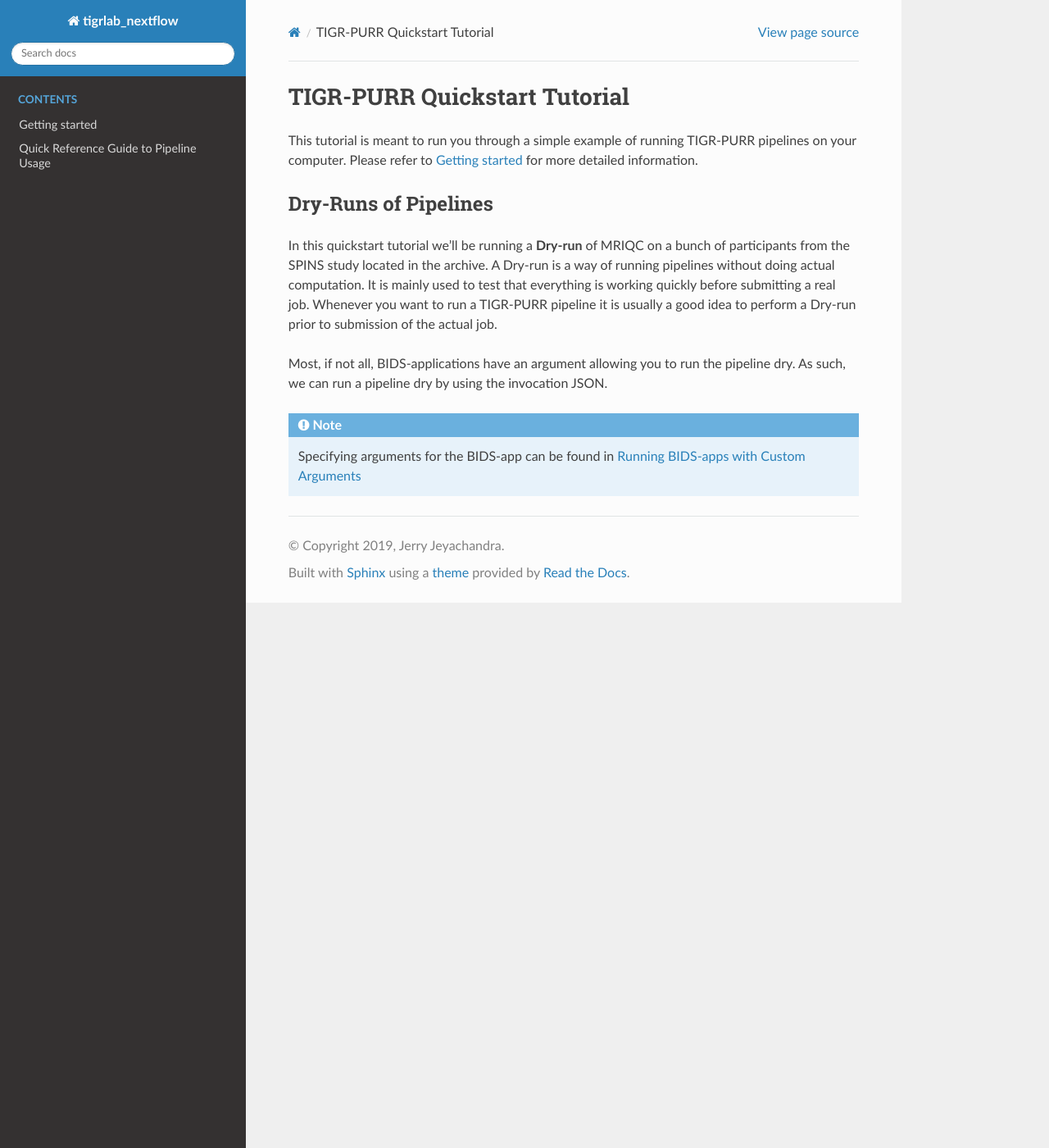
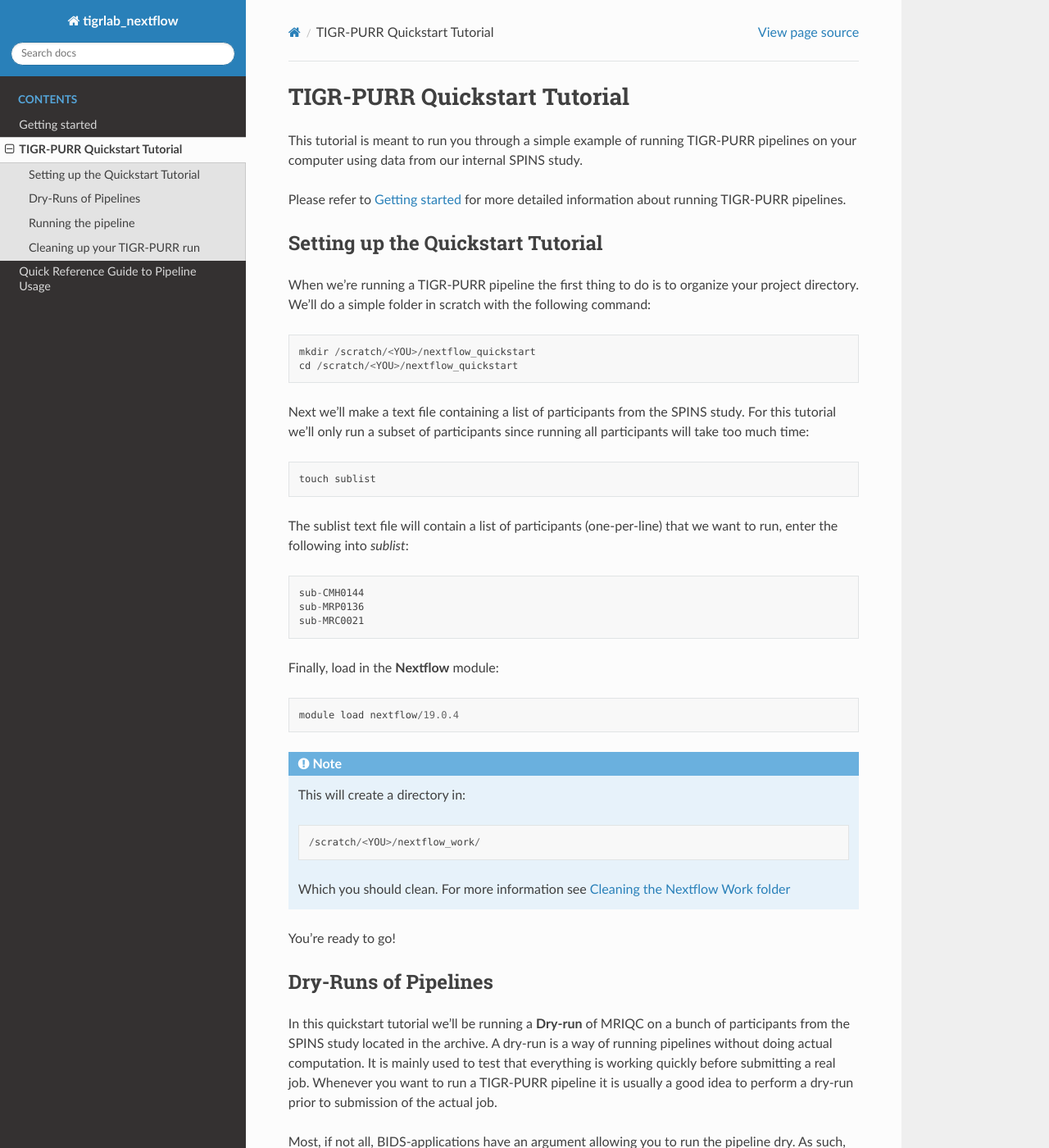
Before and after one commit to kimjetwav/TIGR_PURR, a Sphinx documentation site: the page built from docs/source/quickstart_tutorial.rst, in a window 1280 px wide and 1400 px high. Shown: the whole window at 82% size. Built offline with Sphinx 7.4.7 and the Read the Docs theme 2.0.0, drawn with Linux system fonts in a browser that asks for light colours; some of the changed text lies outside the part shown.

Commit message:
finish quickstart tutorial

```diff
--- a/docs/source/getting_started.rst
+++ b/docs/source/getting_started.rst
@@ -62,6 +62,7 @@
 This will automatically submit SLURM jobs to the local Kimel cluster and run the **Default** MRIQC pipeline on the specified BIDS dataset. Note that this will run *all* BIDS subjects within the folder.
 
 
+.. _clean:
 Cleaning the Nextflow Work folder
 ==================================
 
--- a/docs/source/index.rst
+++ b/docs/source/index.rst
@@ -25,4 +25,5 @@
    :caption: Contents
 
    getting_started
+   quickstart_tutorial
    quick_reference
--- a/docs/source/quickstart_tutorial.rst
+++ b/docs/source/quickstart_tutorial.rst
@@ -5,16 +5,91 @@
 TIGR-PURR Quickstart Tutorial
 -------------------------------------------
 
-This tutorial is meant to run you through a simple example of running TIGR-PURR pipelines on your computer. Please refer to :ref:`getting_started` for more detailed information.
+This tutorial is meant to run you through a simple example of running TIGR-PURR pipelines on your computer using data from our internal SPINS study.
+
+Please refer to :ref:`getting_started` for more detailed information about running TIGR-PURR pipelines.
+
+Setting up the Quickstart Tutorial
+=======================================
+When we're running a TIGR-PURR pipeline the first thing to do is to organize your project directory. We'll do a simple folder in scratch with the following command::
+
+        mkdir /scratch/<YOU>/nextflow_quickstart
+        cd /scratch/<YOU>/nextflow_quickstart
+
+Next we'll make a text file containing a list of participants from the SPINS study. For this tutorial we'll only run a subset of participants since running all participants will take too much time::
+
+        touch sublist
+
+The sublist text file will contain a list of participants (one-per-line) that we want to run, enter the following into `sublist`::
+
+        sub-CMH0144
+        sub-MRP0136
+        sub-MRC0021
+
+Finally, load in the **Nextflow** module::
+
+        module load nextflow/19.0.4
+
+.. note::
+
+        This will create a directory in::
+
+                /scratch/<YOU>/nextflow_work/
+
+        Which you should clean. For more information see :ref:`clean`
+You're ready to go!
+
 
 Dry-Runs of Pipelines
 =================================================================
 
-In this quickstart tutorial we'll be running a **Dry-run** of  MRIQC on a bunch of participants from the SPINS study located in the archive. A Dry-run is a way of running pipelines without doing actual computation. It is mainly used to test that everything is working quickly before submitting a real job. Whenever you want to run a TIGR-PURR pipeline it is usually a good idea to perform a Dry-run prior to submission of the actual job.
+In this quickstart tutorial we'll be running a **Dry-run** of MRIQC on a bunch of participants from the SPINS study located in the archive. A dry-run is a way of running pipelines without doing actual computation. It is mainly used to test that everything is working quickly before submitting a real job. Whenever you want to run a TIGR-PURR pipeline it is usually a good idea to perform a dry-run prior to submission of the actual job.
 
 
-Most, if not all, BIDS-applications have an argument allowing you to run the pipeline dry. As such, we can run a pipeline dry by using the invocation JSON.
+Most, if not all, BIDS-applications have an argument allowing you to run the pipeline dry. As such, we can run a pipeline dry by using an invocation JSON with a dry-run argument specified.
 
 .. note::
 
         Specifying arguments for the BIDS-app can be found in :ref:`invocation`
+
+A dry-run invocation JSON for MRIQC can be found in our invocation JSON repository::
+
+        /archive/code/boutiques_jsons/invocations/dryrun_mriqc-0.14.2_invocation.json
+
+
+Running the pipeline
+======================
+
+Once you have a BIDS-app, subject list, and invocation ready to go you can run a pipeline! Let's run it on the local system (your own computer) first, but feel free to try other profiles!::
+
+        nextflow /archive/code/tigrlab_nextflow/bids.nf \
+                -c /archive/code/tigrlab_nextflow/nextflow_config/mriqc-0.14.2.nf.config \
+                --bids /archive/data/SPINS/data/bids \
+                --out /scratch/<YOU>/nextflow_quickstart \
+                --subjects /scratch/<YOU>/nextflow_quickstart/sublist \
+                --invocation /archive/code/boutiques_jsons/invocation/dryrun_mriqc-0.14.2.json \
+                -profile local
+
+The process will run the dry-run version of MRIQC in parallel automatically!
+
+.. note::
+        Feel free to try different profiles like "kimel". For more information on profiles see: :ref:`profiles`
+
+
+Cleaning up your TIGR-PURR run
+===============================
+
+Once you're finished running a pipeline, you need to *clean out* the Nextflow working directory. By default the working directory is found by examining the `$NXF_WORK` environment variable::
+
+        echo $NXF_WORK
+
+
+To clean it out you can simply type in::
+
+        clean_nxf
+
+
+Which will clean out the subfolders in this directory.
+
+.. note::
+        For more information on cleaning working directories check out :ref:`clean`
```
Also changed, not shown: other parts of docs/source/getting_started.rst (+1 -0 lines).
